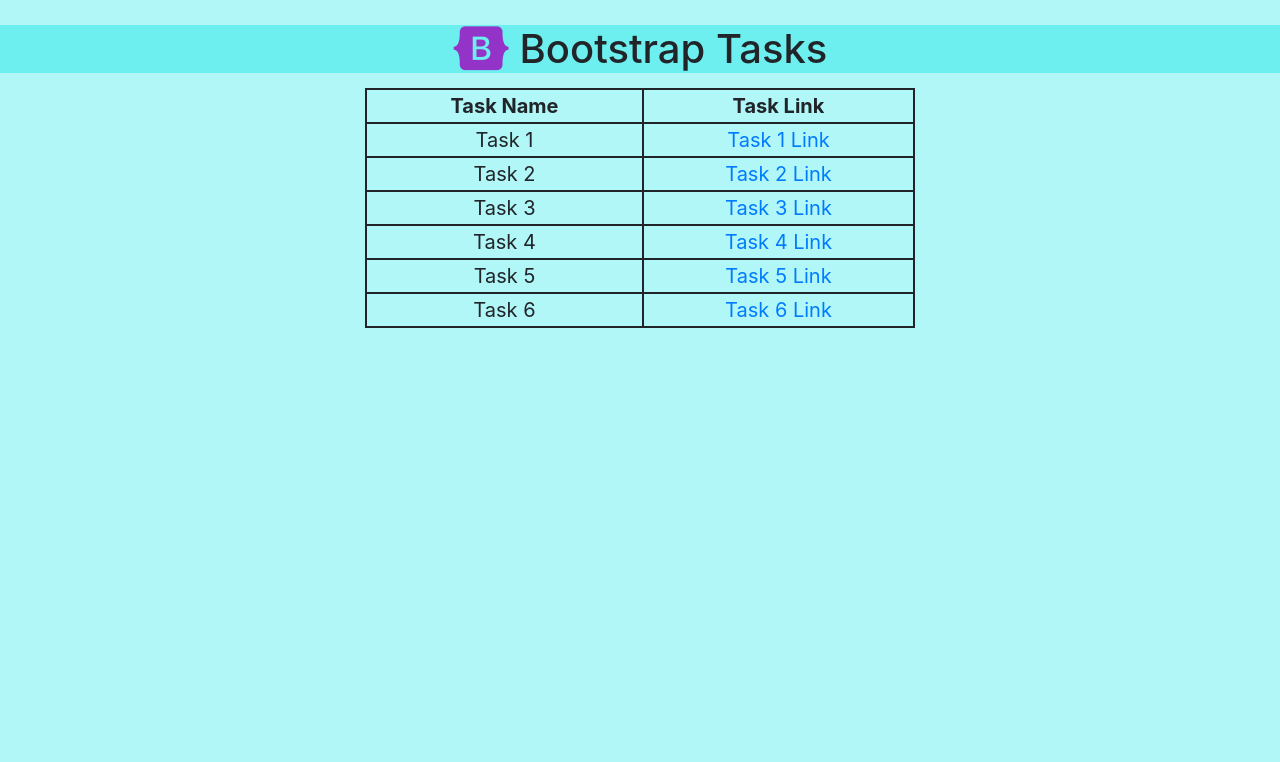
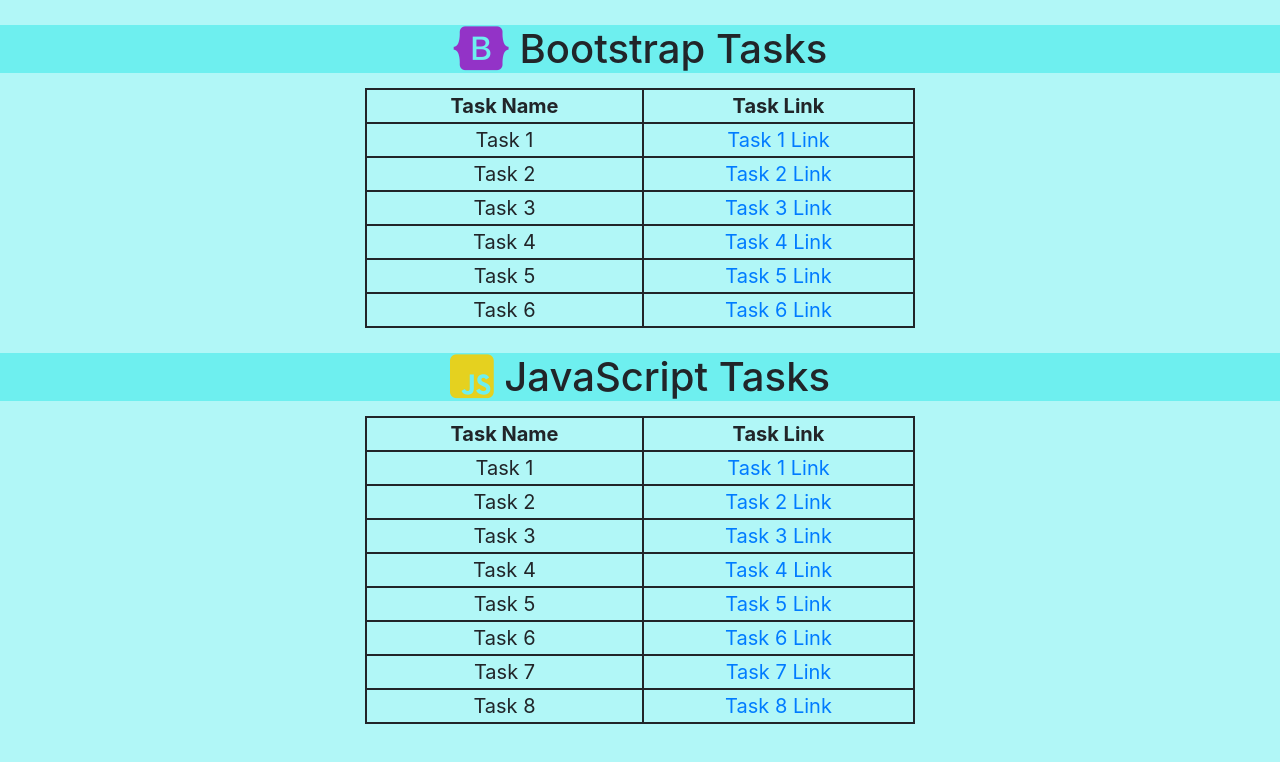
Before and after one commit to Akash-6073/Bootstrap-JavaScript_Tasks, a plain HTML site: page index.html in a window 1280 px wide. Drawn offline with nearby package versions, Linux system fonts and the light colour scheme.

Commit message:
Update index.html

```diff
--- a/index.html
+++ b/index.html
@@ -3,7 +3,7 @@
 <head>
     <meta charset="UTF-8">
     <meta name="viewport" content="width=device-width, initial-scale=1.0">
-    <title>Bootstrap Tasks</title>
+    <title>Document</title>
     <link rel="stylesheet" href="https://cdn.jsdelivr.net/npm/bootstrap@4.6.2/dist/css/bootstrap.min.css" integrity="sha384-xOolHFLEh07PJGoPkLv1IbcEPTNtaed2xpHsD9ESMhqIYd0nLMwNLD69Npy4HI+N" crossorigin="anonymous">
     <style>
         body{
@@ -66,6 +66,46 @@
             <td><a href="bs6.html" target="_blank">Task 6 Link</a></td>
         </tr>
     </table>
+    <h1 style="text-align: center;" class="">  <span><i class="fa-brands fa-square-js fa-fade fa-lg" style="color: #e5d11f;"></i></span>
+        JavaScript Tasks</h1>
+    <table>
+        <tr>
+            <th>Task Name</th>
+            <th>Task Link</th>
+        </tr>
+        <tr>
+            <td>Task 1</td>
+            <td><a href="js1.html" target="_blank">Task 1 Link</a></td>
+        </tr>
+        <tr>
+            <td>Task 2</td>
+            <td><a href="js2.html" target="_blank">Task 2 Link</a></td>
+        </tr>
+        <tr>
+            <td>Task 3</td>
+            <td><a href="js3.html" target="_blank">Task 3 Link</a></td>
+        </tr>
+        <tr>
+            <td>Task 4</td>
+            <td><a href="js4.html" target="_blank">Task 4 Link</a></td>
+        </tr>
+        <tr>
+            <td>Task 5</td>
+            <td><a href="js5.html" target="_blank">Task 5 Link</a></td>
+        </tr>
+        <tr>
+            <td>Task 6</td>
+            <td><a href="js6.html" target="_blank">Task 6 Link</a></td>
+        </tr>
+        <tr>
+            <td>Task 7</td>
+            <td><a href="js7.html" target="_blank">Task 7 Link</a></td>
+        </tr>
+        <tr>
+            <td>Task 8</td>
+            <td><a href="js8.html" target="_blank">Task 8 Link</a></td>
+        </tr>
+    </table>
     <script src="https://cdn.jsdelivr.net/npm/jquery@3.5.1/dist/jquery.slim.min.js" integrity="sha384-DfXdz2htPH0lsSSs5nCTpuj/zy4C+OGpamoFVy38MVBnE+IbbVYUew+OrCXaRkfj" crossorigin="anonymous"></script>
 <script src="https://cdn.jsdelivr.net/npm/bootstrap@4.6.2/dist/js/bootstrap.bundle.min.js" integrity="sha384-Fy6S3B9q64WdZWQUiU+q4/2Lc9npb8tCaSX9FK7E8HnRr0Jz8D6OP9dO5Vg3Q9ct" crossorigin="anonymous"></script>
 <script src="https://kit.fontawesome.com/786a53d443.js" crossorigin="anonymous"></script>
```
